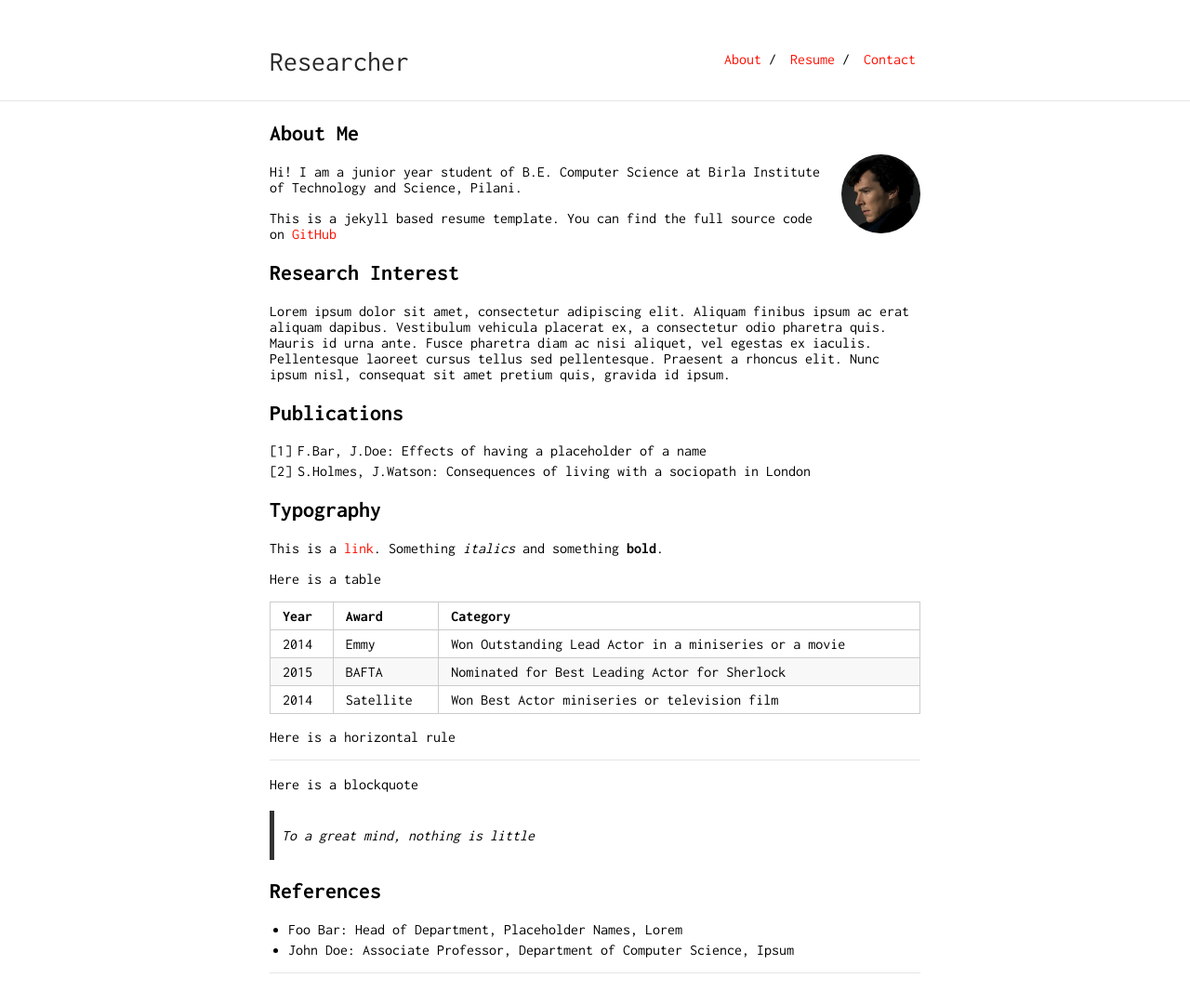
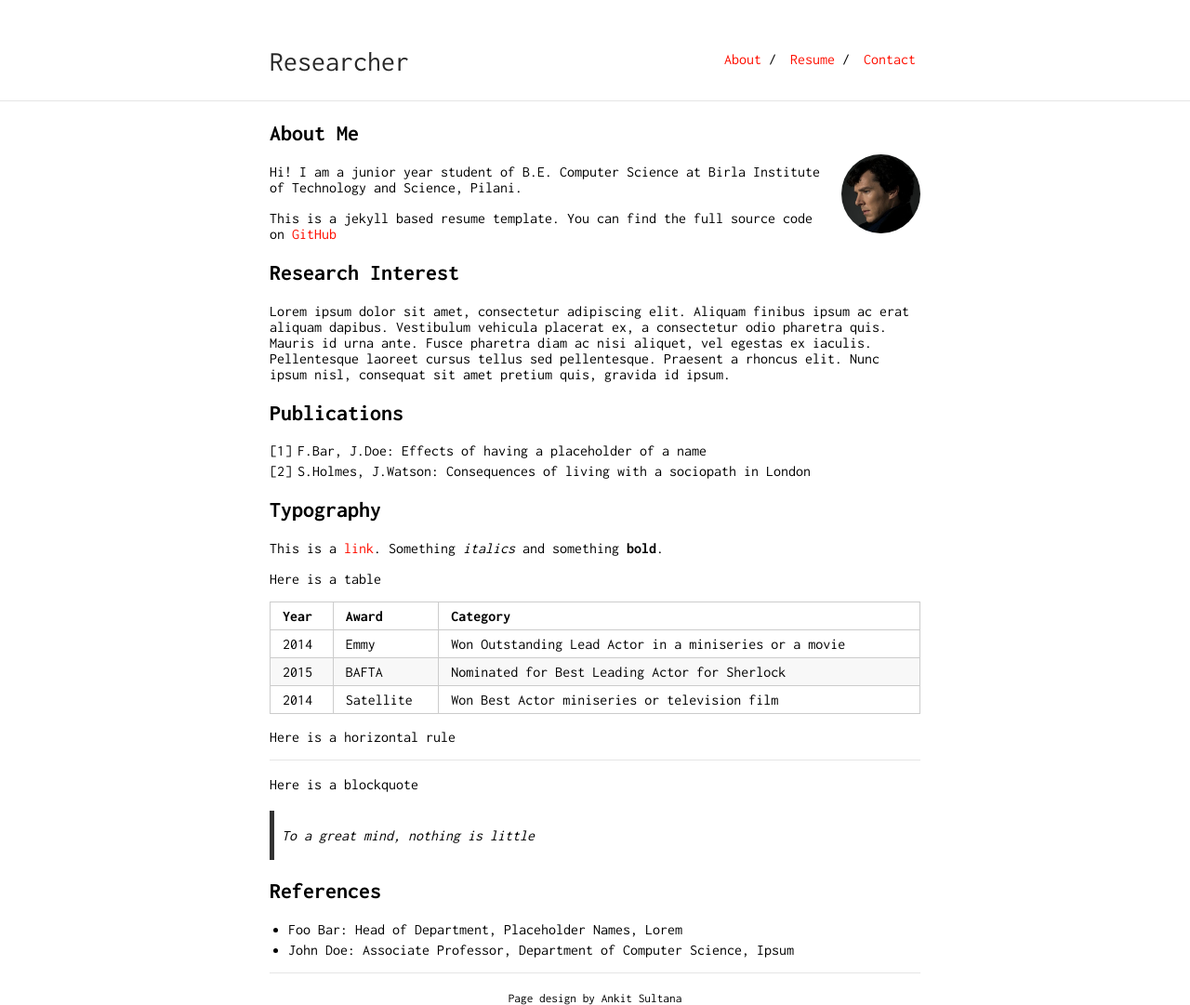
Before and after one commit to ChengtaiCao/ChengtaiCao.github.io, a Jekyll site: the page built from index.md, in a window 1280 px wide. Shown: the whole page at 93% size. Built offline with Jekyll 4.4.1, drawn with Linux system fonts in a browser that asks for light colours; our own code applies the rules of GitHub Pages for plain Markdown files; before the commit the page ends 1048 px from its top, so only the background shows below that.

Commit message:
change _config.yml

```diff
--- a/_config.yml
+++ b/_config.yml
@@ -1,6 +1,6 @@
 title: Researcher
-url: "https://chengtaicao.github.io"
-baseurl: "/"
+url: "https://ankitsultana.com"
+baseurl: "/researcher"
 
 markdown: kramdown
 #ins_logo: "./bits-logo.png"
@@ -8,8 +8,8 @@ markdown: kramdown
 tracking_id: #
 
 footer: yes
-footer_url: "https://github.com/ChengtaiCao"
-remote_theme: "ChengtaiCao/ChengtaiCao.github.io"
+footer_url: "https://github.com/ankitsultana"
+footer_text: "Page design by Ankit Sultana"
 
 sass:
     style: compressed
```
